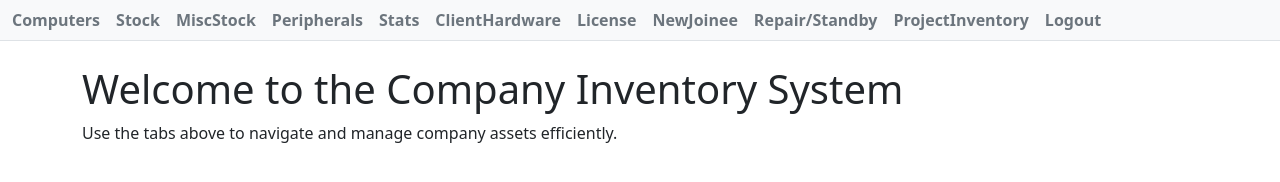
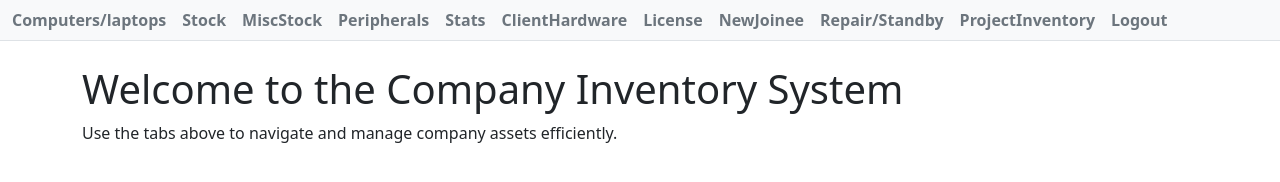
Before and after one commit to AzureProjectPaul/INV-project, a plain HTML site: page pages/index.html in a window 1280 px wide. Drawn offline with nearby package versions, Linux system fonts and the light colour scheme.

Commit message:
Change in navbar

```diff
--- a/pages/index.html
+++ b/pages/index.html
@@ -25,7 +25,7 @@
     <nav class="navbar navbar-expand-lg navbar-light border-bottom">
         <div class="container-fluid">
             <div class="d-flex flex-wrap">
-                <a class="me-3" href="/computers">Computers</a>
+                <a class="me-3" href="/computers">Computers/laptops</a>
                 <a class="me-3" href="/stock">Stock</a>
                 <a class="me-3" href="/misc-stock">MiscStock</a>
                 <a class="me-3" href="/peripherals">Peripherals</a>
```
